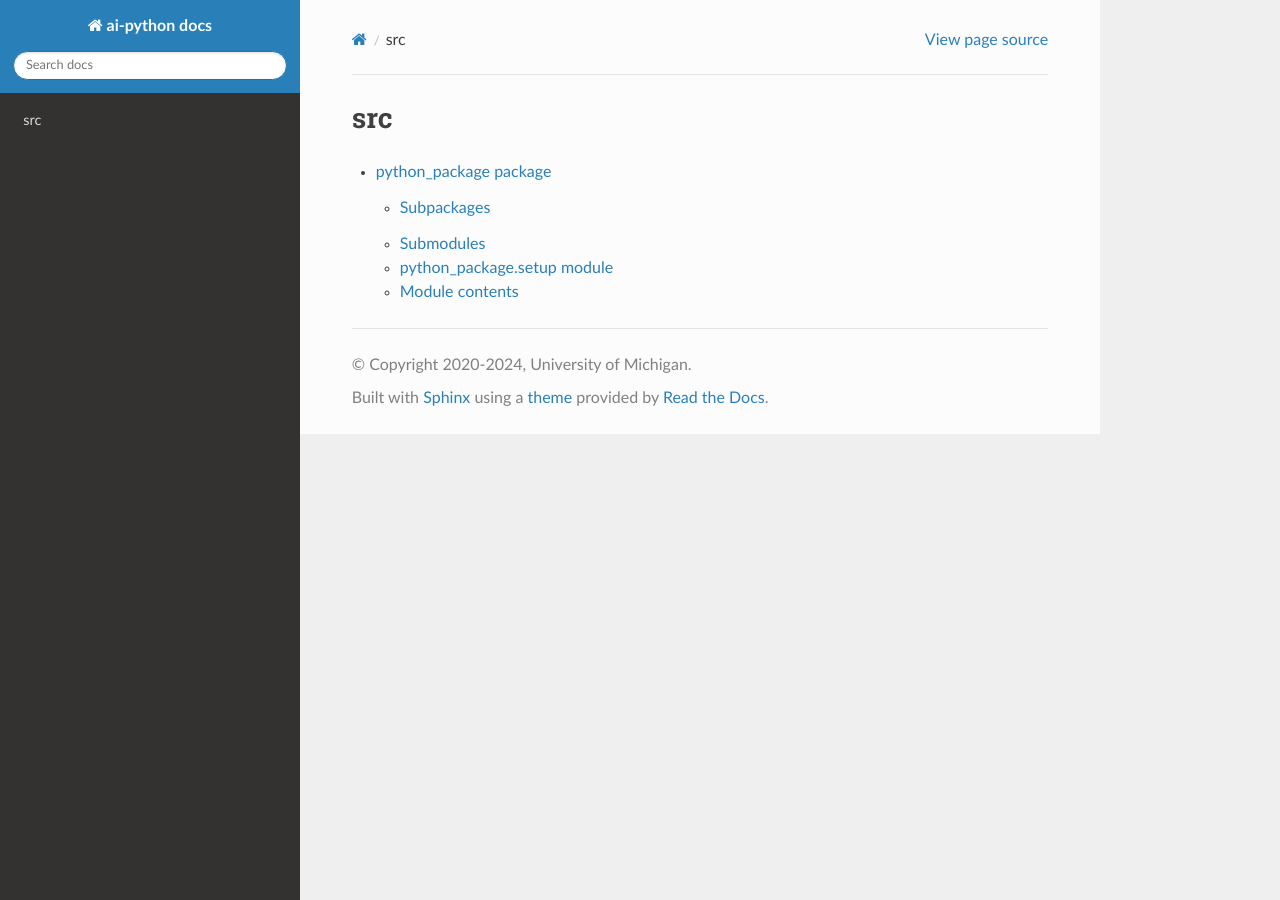
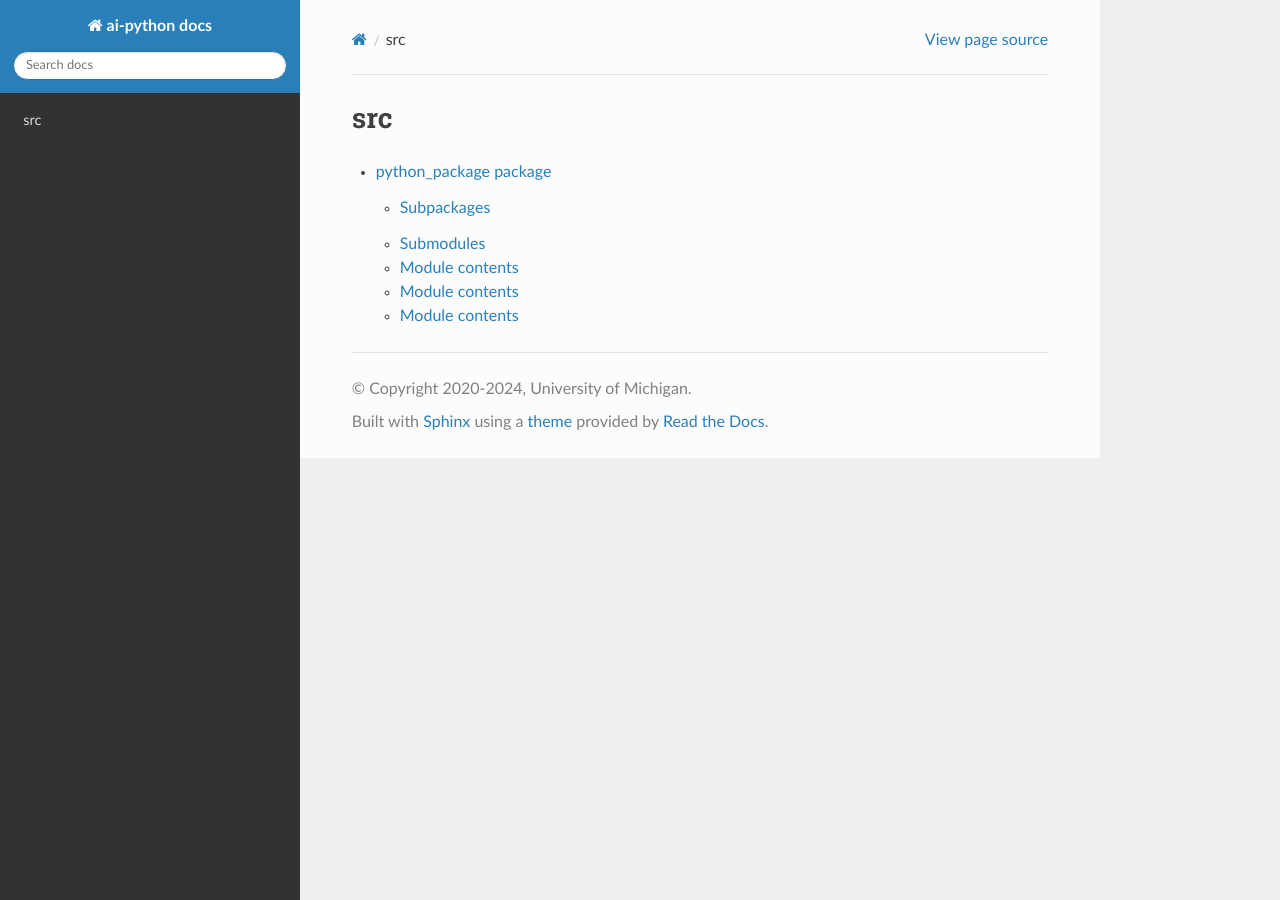
Before and after one commit to Cai-Lab-at-University-of-Michigan/pySISF, a Sphinx documentation site: the page built from docs/modules.rst, in a window 1280 px wide. Built offline with Sphinx 7.4.7 and the Read the Docs theme 2.0.0, drawn with Linux system fonts in a browser that asks for light colours.

Commit message:
Update python_package.rst

```diff
--- a/docs/python_package.rst
+++ b/docs/python_package.rst
@@ -10,18 +10,28 @@ Subpackages
 Submodules
 ----------
 
-python\_package.setup module
-----------------------------
+Module contents
+---------------
 
-.. automodule:: pySISF.setup
+.. automodule:: pySISF.sisf
    :members:
    :undoc-members:
    :show-inheritance:
 
+
 Module contents
 ---------------
 
-.. automodule:: pySISF
+.. automodule:: pySISF.sndif_utils
    :members:
    :undoc-members:
    :show-inheritance:
+
+
+Module contents
+---------------
+
+.. automodule:: pySISF.vidlib
+   :members:
+   :undoc-members:
+   :show-inheritance:
```
